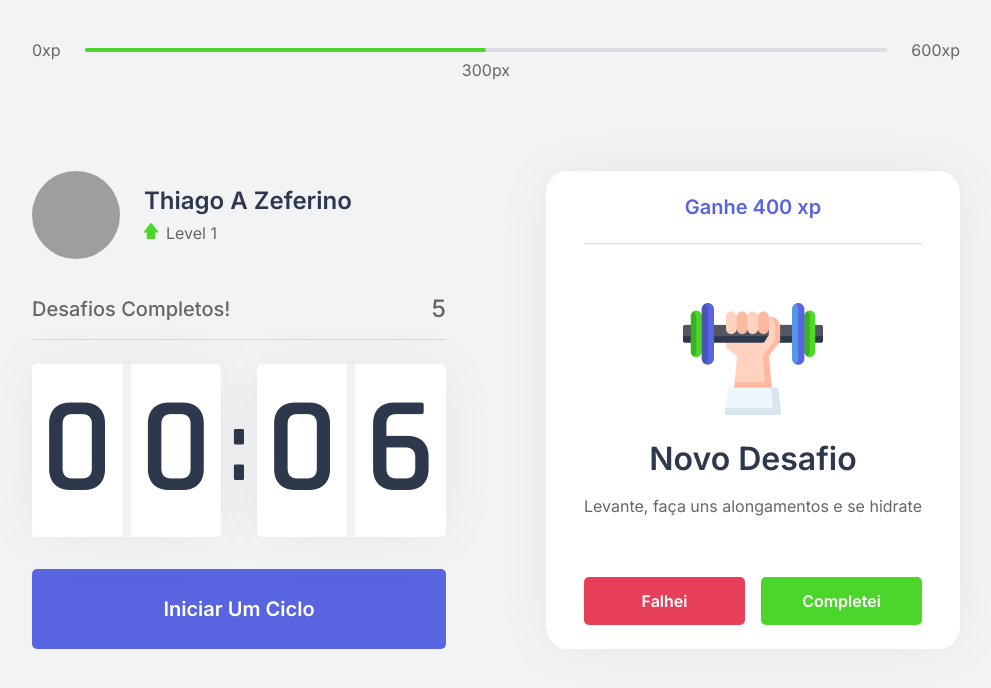
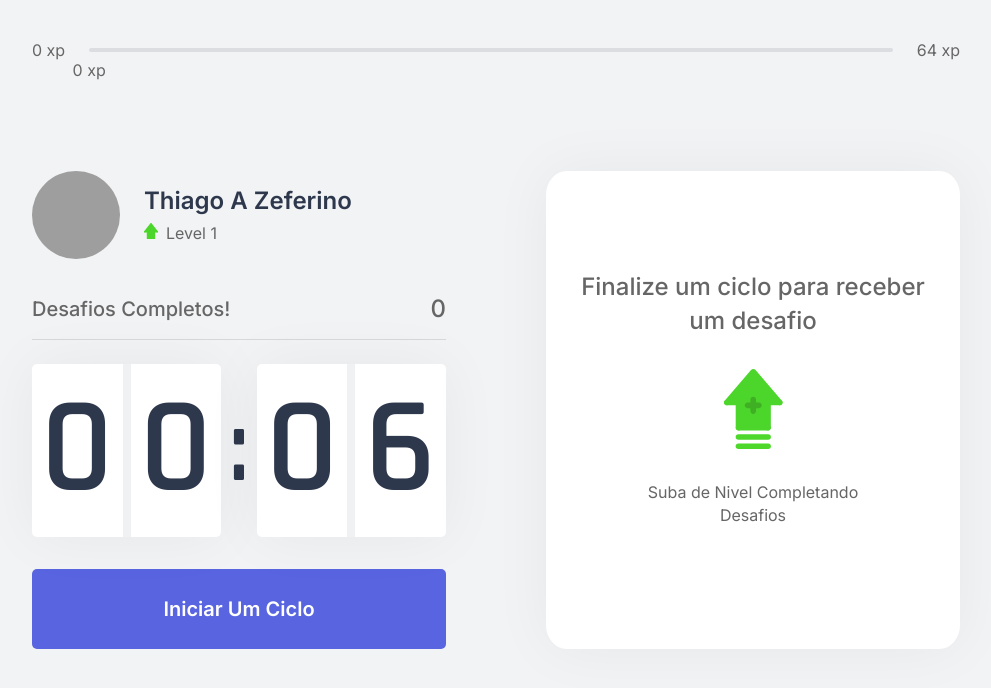
Before and after one commit to ThiagoAZBR/move-it-next, a Next.js app: page / in a window 1280 px wide. Shown: the top 688 px of the page, without its empty margins (144-1135 px from the left). Built offline with nearby package versions, Linux system fonts and the light colour scheme; grey boxes are pictures that could not be loaded.

Commit message:
Colocando Funcionalidades nos Botões

```diff
--- /dev/null
+++ b/challenges.json
@@ -0,0 +1,62 @@
+[
+    {
+      "type": "body",
+      "description": "Estique um de seus braços com a palma da mão virada para frente e puxe os dedos para cima por 10 segundos por mão.",
+      "amount": 80
+    },
+    {
+      "type": "body",
+      "description": "Estique seu braço contra o peito e puxe-o utilizando o outro braço por 10 segundos por braço.",
+      "amount": 60
+    },
+    {
+      "type": "body",
+      "description": "Puxe seu pescoço com a ajuda da mão para a direita e para a esquerda, permanecendo na posição por alguns segundos.",
+      "amount": 70
+    },
+    {
+      "type": "body",
+      "description": "Com as duas mãos na parte de trás da cabeça, leve-a para baixo, alongando a parte de trás da região.",
+      "amount": 60
+    },
+    {
+      "type": "body",
+      "description": "Cruze as pernas e desça com as mãos esticadas em direção ao chão. Repita o movimento com a outra perna na frente.",
+      "amount": 100
+    },
+    {
+      "type": "body",
+      "description": "Sentado, abra as pernas e tente encostar as palmas das mãos no chão, repita 3 vezes por 5 segundos.",
+      "amount": 80
+    },
+    {
+      "type": "body",
+      "description": "Puxe o joelho de encontro ao peito e segure, troque de perna após 10 segundos.",
+      "amount": 50
+    },
+    {
+      "type": "body",
+      "description": "Sentado, cruze uma perna e incline seu tronco à frente, troque de perna após 10 segundos.",
+      "amount": 80
+    },
+    {
+      "type": "eye",
+      "description": "Sentado, feche os olhos e cubra-os com as palmas da mão durante 2 minutos, depois abra normalmente.",
+      "amount": 90
+    },
+    {
+      "type": "eye",
+      "description": "Em algum ambiente aberto, olhe o mais longe que puder em quatro direções por 3s, mexa apenas os olhos. Repita 3 vezes.",
+      "amount": 140
+    },
+    {
+      "type": "eye",
+      "description": "Usando os polegares, massage a área abaixo das sobrancelhas em movimentos circulares por 15 segundos.",
+      "amount": 70
+    },
+    {
+      "type": "body",
+      "description": "Em pé, gire a cintura o máximo que puder para a esquerda, segure por cinco segundos. Repita para a direita.",
+      "amount": 90
+    }
+]
--- a/src/components/ChallengeBox.tsx
+++ b/src/components/ChallengeBox.tsx
@@ -1,30 +1,32 @@
-import styles from '../styles/components/ChallengeBox.module.css'
-
+import styles from '../styles/components/ChallengeBox.module.css';
+import { useContext } from 'react';
+import { ChallengesContext } from '../contexts/ChallengesContext';
 
 
 export function ChallengeBox() {
 
-    const hasActiveChallenge = true
+    const { activeChallenge, resetChallenge, completeChallenge } = useContext(ChallengesContext);
 
     return(
 
         <div className={styles.challengeBoxContainer}>
 
-            { hasActiveChallenge ? (
+            { activeChallenge ? (
                 <div className = {styles.challengeActive}>
 
-                    <header>Ganhe 400 xp</header>
+                    <header>Ganhe {activeChallenge.amount} xp</header>
 
                     <main>
-                        <img src="mao-com-halter.png" alt="Mão levantada segurando um halter"/>
+                        <img src={`${activeChallenge.type}.png`}/>
                         <strong>Novo Desafio</strong>
-                        <p>Levante, faça uns alongamentos e se hidrate</p>
+                        <p>{activeChallenge.description}</p>
                     </main>
 
                     <footer>
                         <button
                             type='button'
                             id={styles.challengeFailedButton}
+                            onClick={resetChallenge}
                         >
                             Falhei
                         </button>
@@ -32,6 +34,7 @@
                         <button
                             type='button'
                             id={styles.challengeSucceededButton}
+                            onClick={completeChallenge}
                         >
                             Completei
                         </button>
--- a/src/components/CompletedChallenges.tsx
+++ b/src/components/CompletedChallenges.tsx
@@ -1,13 +1,17 @@
+import { useContext } from 'react'
+import { ChallengesContext } from '../contexts/ChallengesContext'
 import styles from '../styles/components/CompletedChallenges.module.css'
 
 export function CompletedChallenges() {
+
+    const { challengesCompleted } = useContext(ChallengesContext);
 
     return (
 
         <div className = {styles.completedChallengesContainer}>
 
             <span>Desafios Completos!</span>
-            <span>5</span>
+            <span>{challengesCompleted}</span>
 
         </div>
 
--- a/src/components/ExperienceBar.tsx
+++ b/src/components/ExperienceBar.tsx
@@ -1,22 +1,31 @@
+import { useContext } from 'react';
+import { ChallengesContext } from '../contexts/ChallengesContext';
 import styles from '../styles/components/ExperienceBar.module.css'
 
 export function ExperienceBar() {
+
+    const { currentExperience, experienceToNextLevel } = useContext(ChallengesContext)
+
+    const percentToNextLevel = Math.round(currentExperience * 100) / experienceToNextLevel
 
     return (
 
         <header className = {styles.experienceBar} >
 
             <span>
-                0xp
+                {currentExperience} xp
             </span>
 
             <div>
-                <div style = {{ width: '50%' }} />
-                <span className = {styles.currentExperience} style = {{ left: '50%' }} > 300px </span>
+                <div style = {{ width: currentExperience }} />
+                <span
+                className = {styles.currentExperience}
+                style = {{ left: percentToNextLevel }}
+                > {currentExperience} xp </span>
             </div>
 
             <span>
-                600xp
+                {experienceToNextLevel} xp
             </span>
 
         </header>
--- a/src/components/Profile.tsx
+++ b/src/components/Profile.tsx
@@ -1,6 +1,10 @@
+import { useContext } from 'react';
+import { ChallengesContext } from '../contexts/ChallengesContext';
 import styles from '../styles/components/Profile.module.css'
 
 export function Profile() {
+
+    const { level } = useContext(ChallengesContext);
 
     return (
 
@@ -11,7 +15,7 @@
                 <p>
 
                     <img src="up.svg" alt=""/>
-                    Level 1
+                    Level {level}
 
                 </p>
             </div>
--- a/src/contexts/ChallengesContext.tsx
+++ b/src/contexts/ChallengesContext.tsx
@@ -1,12 +1,25 @@
 import { createContext, useState, ReactNode } from 'react';
+import challenges from '../../challenges.json';
+
+interface Challenge {
+
+    type: 'body' | 'eye';
+    description: string;
+    amount: number;
+
+}
 
 interface ChallengesContextData {
 
     level: number;
     currentExperience: number;
     challengesCompleted: number;
+    activeChallenge: Challenge;
     levelUp: () => void;
     startNewChallenge: () => void;
+    resetChallenge: () => void;
+    completeChallenge: () => void;
+    experienceToNextLevel: number;
 
 }
 
@@ -25,6 +38,10 @@
     const [currentExperience, setCurrentExperience] = useState(0);
     const [challengesCompleted, setChallengesCompleted] = useState(0)
 
+    const [activeChallenge, setActiveChallenge] = useState(null)
+
+    const experienceToNextLevel = Math.pow((level + 1) * 4, 2)
+
     function levelUp() {
 
         setLevel(level + 1);
@@ -33,7 +50,41 @@
 
     function startNewChallenge() {
 
-        console.log('New Challenge')
+        const randomChallengeIndex = Math.floor(Math.random() * challenges.length);
+        const challenge = challenges[randomChallengeIndex];
+
+        setActiveChallenge(challenge)
+
+    }
+
+    function resetChallenge() {
+
+        setActiveChallenge(null)
+
+    }
+
+    function completeChallenge() {
+
+        if (!activeChallenge) {
+
+            return;
+
+        }
+
+        const { amount } = activeChallenge;
+
+        let finalExperience = currentExperience + amount;
+
+        if ( finalExperience >= experienceToNextLevel) {
+
+            finalExperience = finalExperience - experienceToNextLevel;
+            levelUp();
+
+        }
+
+        setCurrentExperience(finalExperience);
+        setActiveChallenge(null);
+        setChallengesCompleted(challengesCompleted + 1);
 
     }
 
@@ -45,7 +96,11 @@
                     startNewChallenge,
                     currentExperience,
                     challengesCompleted,
-                    levelUp }}
+                    levelUp,
+                    activeChallenge,
+                    resetChallenge,
+                    experienceToNextLevel,
+                    completeChallenge }}
         >
             {children}
 
```
Also changed, not shown: public/body.png (renamed from public/mao-com-halter.png), public/eye.png (added).
